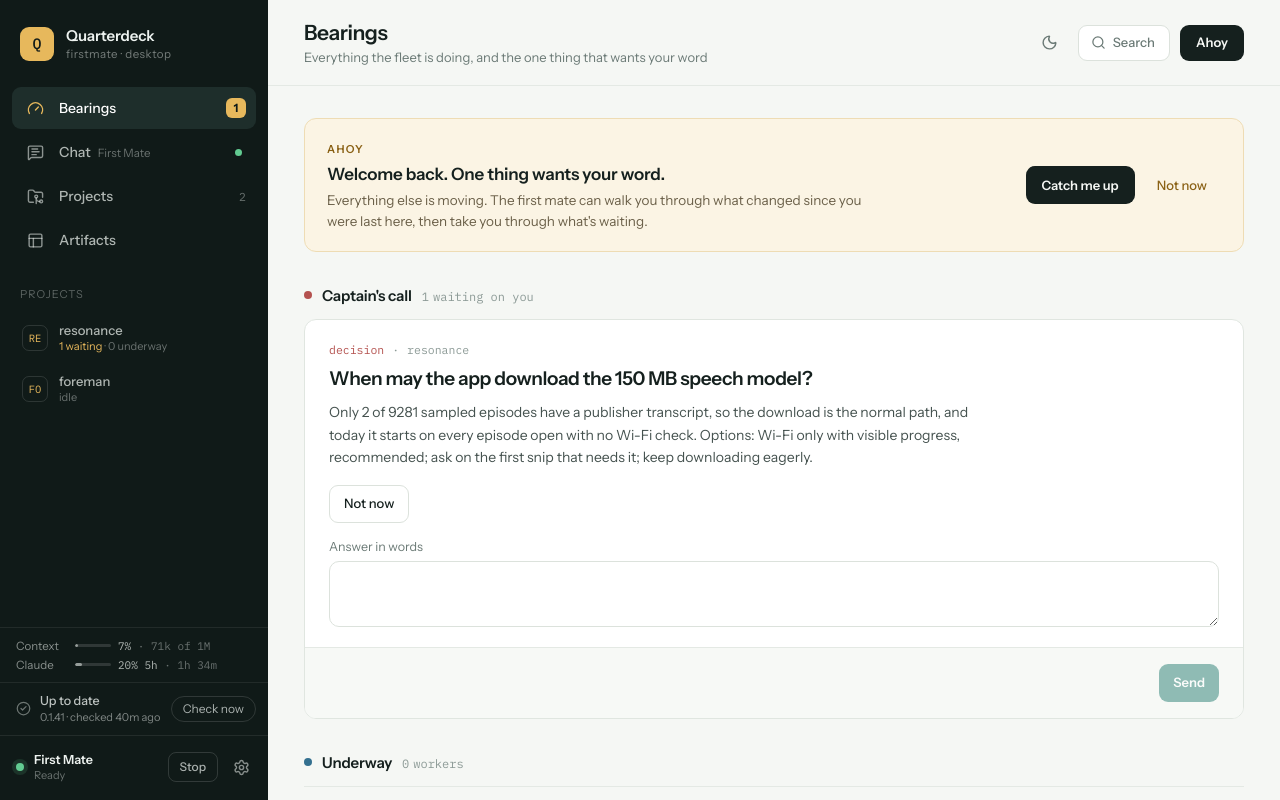
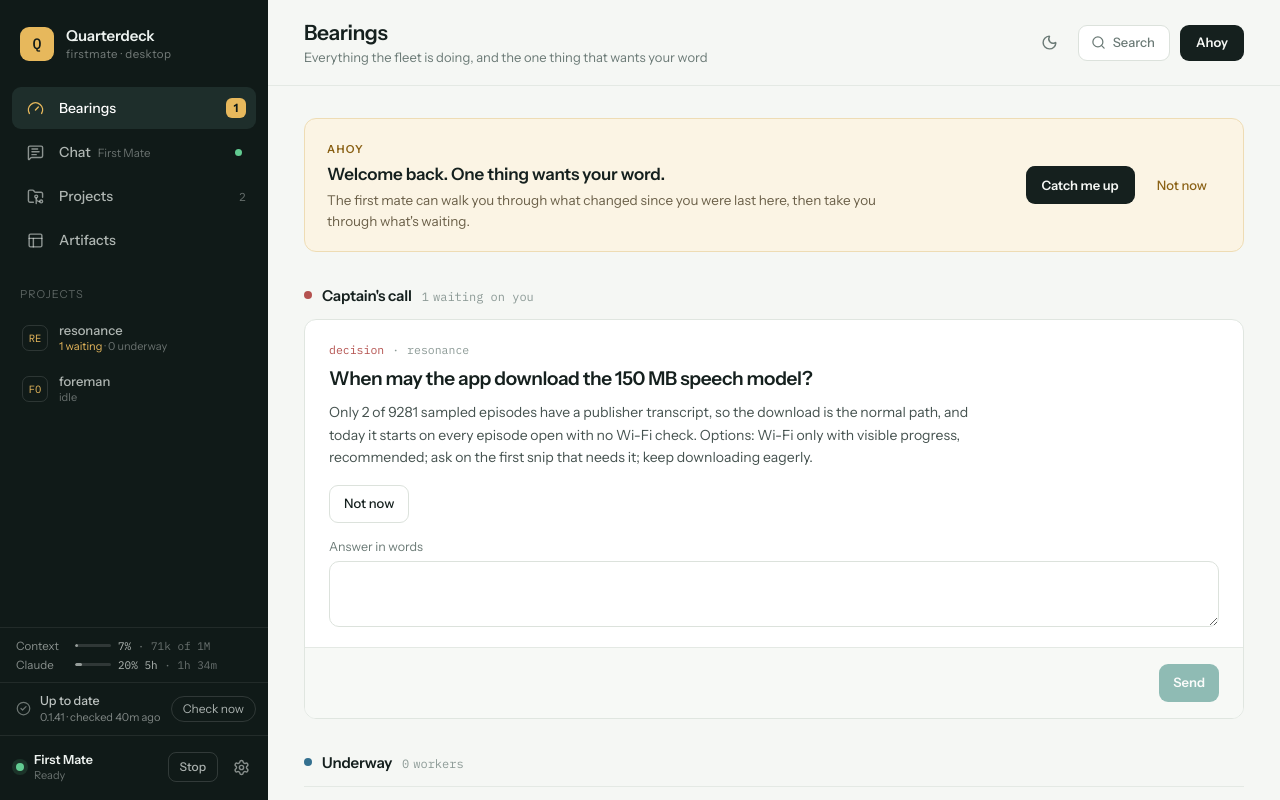
Before and after one commit to caomyer/quarterdeck, a React (Vite) app: page / in a window 1280 px wide. Built offline with nearby package versions, Linux system fonts and the light colour scheme.

Commit message:
fix: say only what is true in the Ahoy banner and the first mate's status
The banner said "Everything else is moving" whenever a call waited, even
with nothing underway. The first mate's own turns read "Handling a fleet
update", which tells a captain nothing; they now read "Working on its own".

```diff
--- a/src/App.tsx
+++ b/src/App.tsx
@@ -126,7 +126,7 @@ function taskStatus(state: string, size = 16): { tone: Tone; icon: React.ReactNo
 function runtimeLabel(state: HostRuntimeState, pending: number, approvals: number) {
   if (approvals > 0 && ["idle", "prompt_turn", "agent_turn"].includes(state)) return "Waiting for your OK";
   if (state === "prompt_turn") return `Working on your ${pending > 1 ? `${pending} messages` : "message"}`;
-  if (state === "agent_turn") return "Handling a fleet update";
+  if (state === "agent_turn") return "Working on its own";
   if (state === "restarting") return "Restarting…";
   if (state === "starting") return "Starting…";
   if (state === "locked_by_other") return "Running elsewhere";
@@ -765,7 +765,7 @@ export function App() {
                 <div>
                   <span>Ahoy</span>
                   <h2>{nothingYet ? "Welcome aboard." : `Welcome back. ${openCallCount ? `${capitalize(countWord(openCallCount, "thing"))} ${openCallCount === 1 ? "wants" : "want"} your word.` : "Nothing needs your word."}`}</h2>
-                  <p>{nothingYet ? "Nothing has been asked of the first mate here yet. Say hello and it will take you from the top." : `${openCallCount ? "Everything else is moving. " : ""}The first mate can walk you through what changed since you were last here${openCallCount ? ", then take you through what's waiting" : ""}.`}</p>
+                  <p>{nothingYet ? "Nothing has been asked of the first mate here yet. Say hello and it will take you from the top." : `${openCallCount && underway.length ? "Everything else is moving. " : ""}The first mate can walk you through what changed since you were last here${openCallCount ? ", then take you through what's waiting" : ""}.`}</p>
                 </div>
                 <div className="ahoy-actions"><button onClick={runAhoy}>{nothingYet ? "Ahoy" : "Catch me up"}</button><button onClick={() => setAhoyVisible(false)}>Not now</button></div>
               </section>
```
